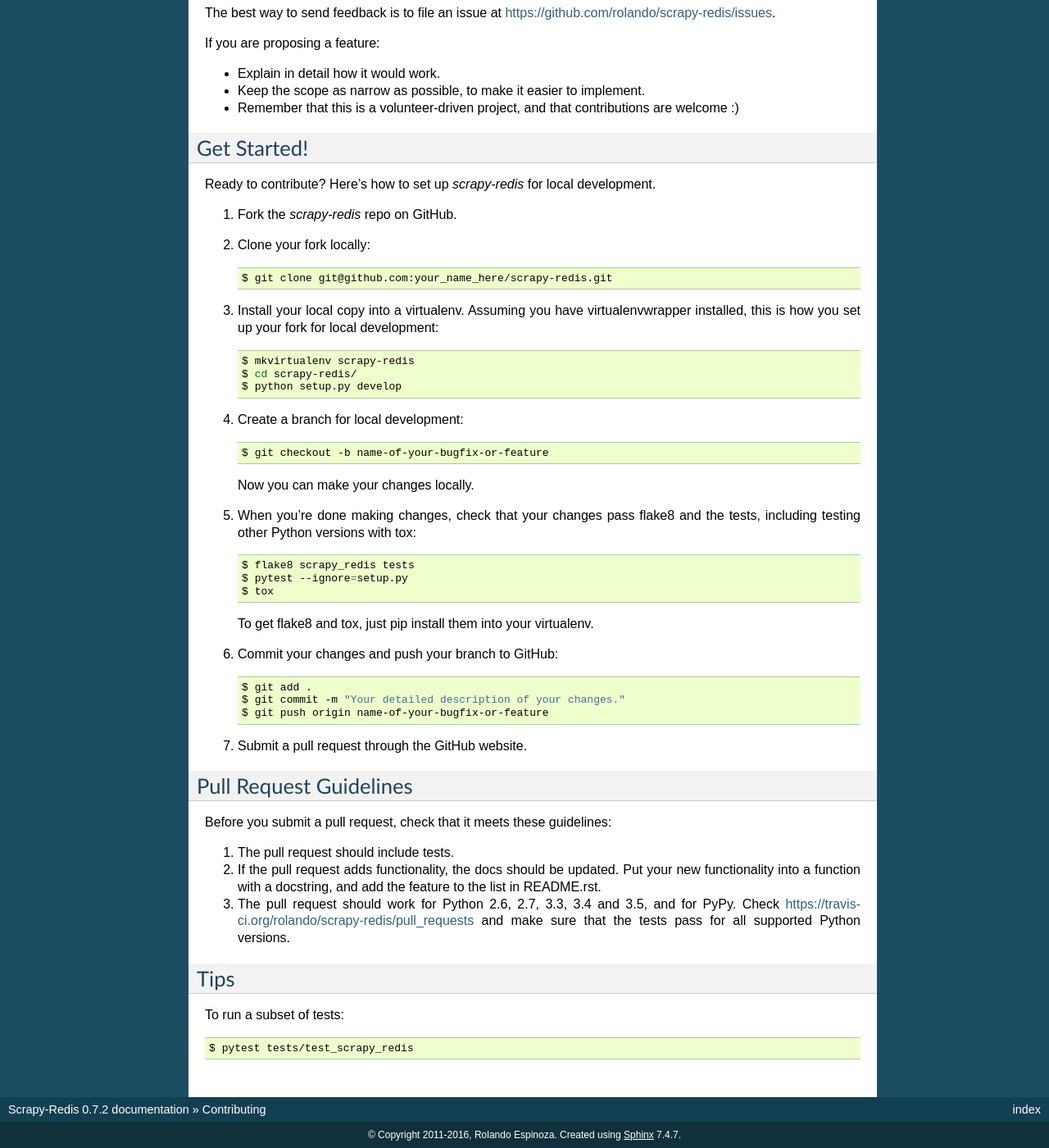
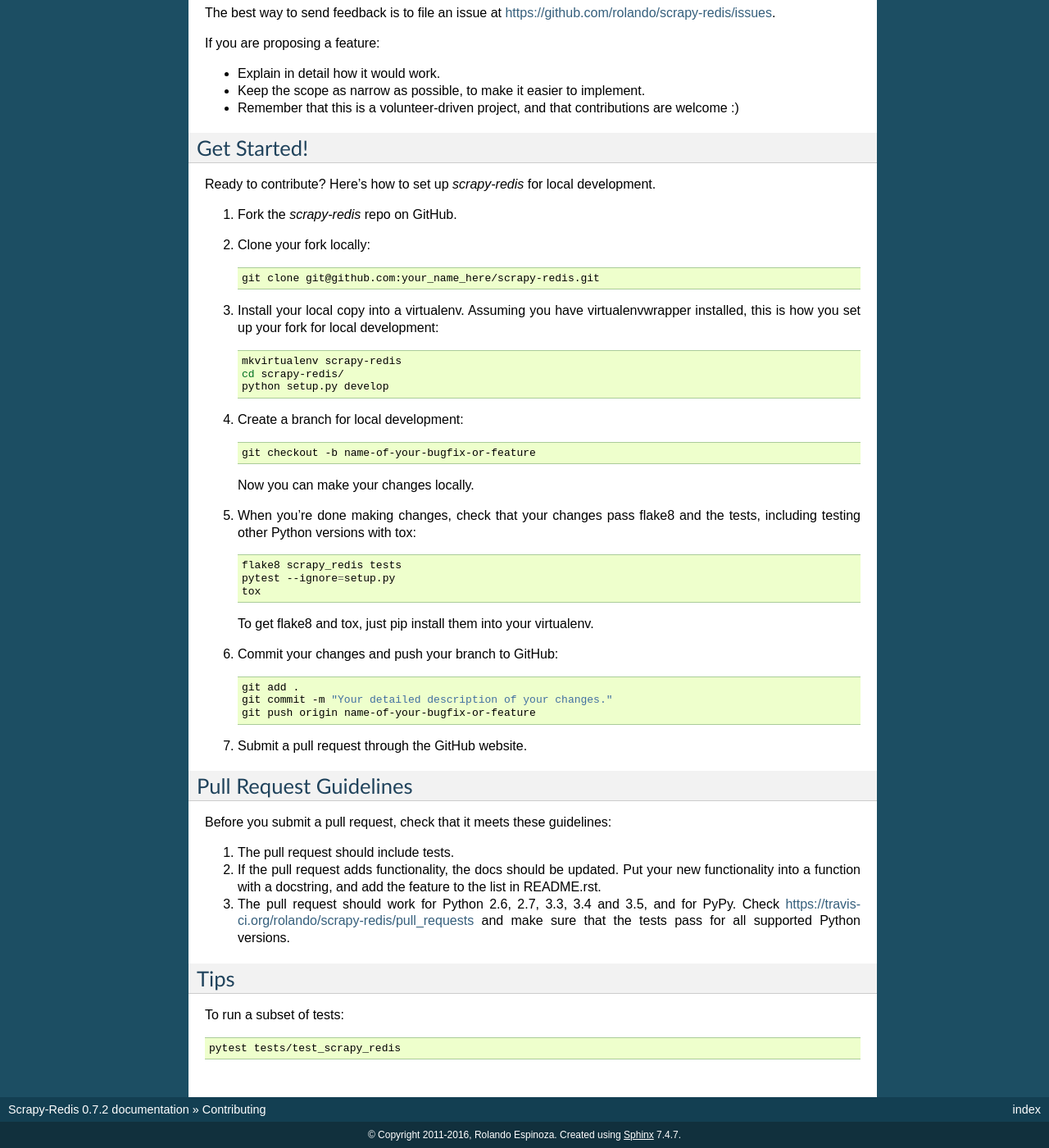
Before and after one commit to rmax/scrapy-redis, a Sphinx documentation site: the page built from docs/contributing.rst, in a window 1280 px wide and 1400 px high, scrolled down 811 px. Shown: the whole window at 82% size. Built offline with Sphinx 7.4.7, drawn with Linux system fonts in a browser that asks for light colours.

Commit message:
[docs] Remove docs $ prefix (#229)
* remove docs $ prefix

* align code indent

```diff
--- a/CONTRIBUTING.rst
+++ b/CONTRIBUTING.rst
@@ -62,33 +62,33 @@ Ready to contribute? Here's how to set up `scrapy-redis` for local development.
 1. Fork the `scrapy-redis` repo on GitHub.
 2. Clone your fork locally::
 
-    $ git clone git@github.com:your_name_here/scrapy-redis.git
+       git clone git@github.com:your_name_here/scrapy-redis.git
 
 3. Install your local copy into a virtualenv. Assuming you have virtualenvwrapper installed, this is how you set up your fork for local development::
 
-    $ mkvirtualenv scrapy-redis
-    $ cd scrapy-redis/
-    $ python setup.py develop
+       mkvirtualenv scrapy-redis
+       cd scrapy-redis/
+       python setup.py develop
 
 4. Create a branch for local development::
 
-    $ git checkout -b name-of-your-bugfix-or-feature
+       git checkout -b name-of-your-bugfix-or-feature
 
    Now you can make your changes locally.
 
 5. When you're done making changes, check that your changes pass flake8 and the tests, including testing other Python versions with tox::
 
-    $ flake8 scrapy_redis tests
-    $ pytest --ignore=setup.py
-    $ tox
+       flake8 scrapy_redis tests
+       pytest --ignore=setup.py
+       tox
 
    To get flake8 and tox, just pip install them into your virtualenv.
 
 6. Commit your changes and push your branch to GitHub::
 
-    $ git add .
-    $ git commit -m "Your detailed description of your changes."
-    $ git push origin name-of-your-bugfix-or-feature
+       git add .
+       git commit -m "Your detailed description of your changes."
+       git push origin name-of-your-bugfix-or-feature
 
 7. Submit a pull request through the GitHub website.
 
@@ -110,4 +110,4 @@ Tips
 
 To run a subset of tests::
 
-    $ pytest tests/test_scrapy_redis
+    pytest tests/test_scrapy_redis
```
Also changed, not shown: README.rst (+18 -18 lines), docs/installation.rst (+4 -4 lines).
